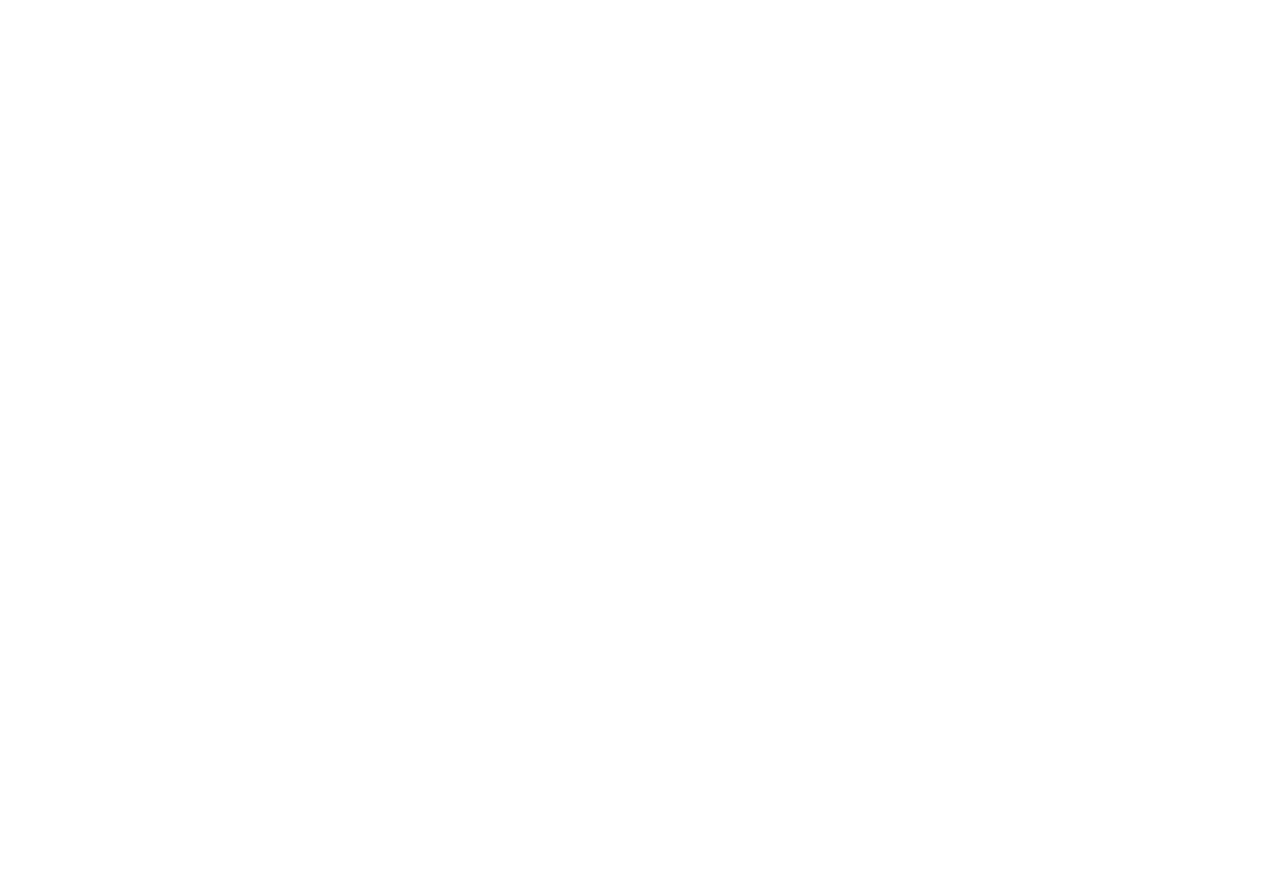
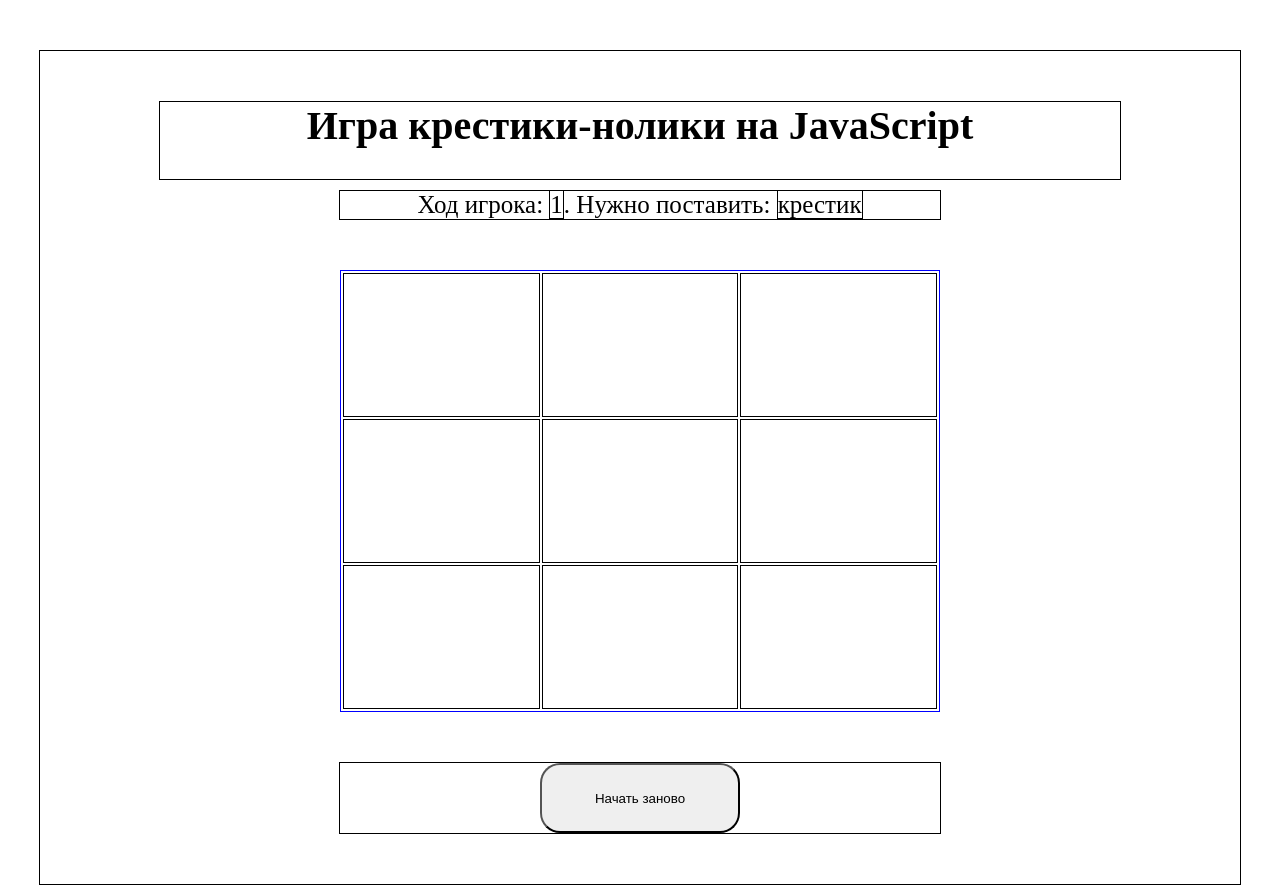
Before and after one commit to Elkhan911/Tic-tac-toe-game---JavaScript, a plain HTML site: page index.html in a window 1280 px wide. Before the commit the page ends 800 px from the top, so only its background shows below. Drawn offline with Linux system fonts and the light colour scheme.

Commit message:
added html code

```diff
--- a/index.css
+++ b/index.css
@@ -0,0 +1,53 @@
+.content {
+  border: 1px solid black;
+  width: 1200px;
+  margin: 50px auto 0;
+  padding: 50px 0;
+}
+
+.content__header {
+  border: 1px solid black;
+  width: 80%;
+  margin: auto;
+  text-align: center;
+  font-size: 40px;
+  padding-bottom: 30px;
+}
+
+.table {
+  border: 1px solid blue;
+  margin: 50px auto 50px;
+  width: 50%;
+  font-size: 70px;
+  text-align: center;
+}
+
+.table__text {
+  border: 1px solid black;
+  width: 50%;
+  text-align: center;
+  margin: 10px auto;
+  font-size: 25px;
+}
+
+.table__row {
+  border: 1px solid red;
+}
+
+.table__column {
+  border: 1px solid black;
+  height: 140px;
+}
+
+.table__buttons-zone {
+  border: 1px black solid;
+  width: 50%;
+  margin: auto;
+  text-align: center;
+}
+
+.table__button {
+  width: 200px;
+  height: 70px;
+  border-radius: 20px;
+}
--- a/index.html
+++ b/index.html
@@ -8,6 +8,36 @@
     <title>Игра крестики-нолики на JavaScript</title>
   </head>
   <body>
+    <section class="content">
+      <h1 class="content__header">Игра крестики-нолики на JavaScript</h1>
+
+      <table class="table">
+        <p class="table__text">
+          Ход игрока: <span class="table__text"> 1</span>. Нужно поставить:
+          <span class="table__text">крестик</span>
+        </p>
+
+        <tr class="table__row">
+          <td class="table__column"></td>
+          <td class="table__column"></td>
+          <td class="table__column"></td>
+        </tr>
+        <tr class="table__row">
+          <td class="table__column"></td>
+          <td class="table__column"></td>
+          <td class="table__column"></td>
+        </tr>
+        <tr class="table__row">
+          <td class="table__column"></td>
+          <td class="table__column"></td>
+          <td class="table__column"></td>
+        </tr>
+      </table>
+
+      <div class="table__buttons-zone">
+        <button class="table__button">Начать заново</button>
+      </div>
+    </section>
     <script src="script.js"></script>
   </body>
 </html>
```
